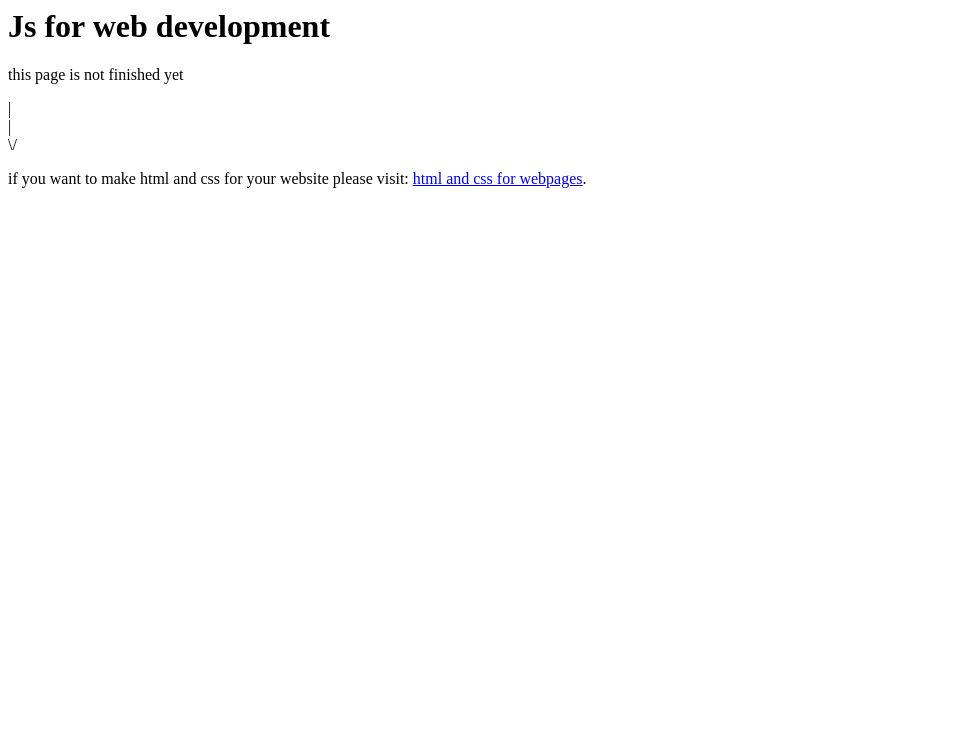
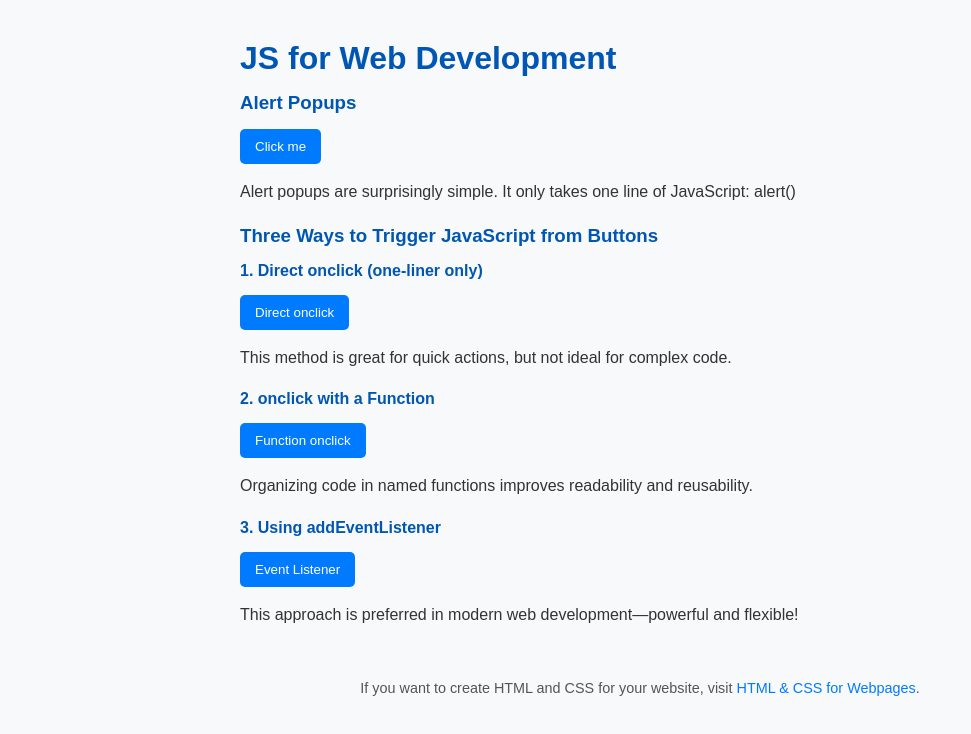
Before and after one commit to skyler1325/web-JS-tutorial, a plain HTML site: page index.html in a window 1280 px wide. Shown: the whole page, without its empty margins (0-971 px from the left). Drawn offline with Linux system fonts and the light colour scheme.

Commit message:
Update index.html

```diff
--- a/index.html
+++ b/index.html
@@ -1,9 +1,110 @@
+<!DOCTYPE html>
+<html lang="en">
 <head>
-  <title>Web Js Tutotial</title>
+  <meta charset="UTF-8" />
+  <meta name="viewport" content="width=device-width, initial-scale=1.0" />
+  <title>Web JS Tutorial</title>
+  <style>
+    /* Basic Reset */
+    * {
+      box-sizing: border-box;
+      font-family: Arial, sans-serif;
+      margin: 0;
+      padding: 0;
+    }
+
+    body {
+      background-color: #f8f9fa;
+      color: #333;
+      padding: 40px;
+    }
+
+    main {
+      max-width: 800px;
+      margin: auto;
+    }
+
+    h1, h3, h4 {
+      color: #0056b3;
+      margin-bottom: 15px;
+    }
+
+    p {
+      margin-bottom: 20px;
+      line-height: 1.6;
+    }
+
+    button {
+      padding: 10px 15px;
+      margin-bottom: 15px;
+      border: none;
+      background-color: #007bff;
+      color: white;
+      cursor: pointer;
+      border-radius: 5px;
+      transition: background-color 0.2s ease;
+    }
+
+    button:hover {
+      background-color: #0056b3;
+    }
+
+    footer {
+      margin-top: 50px;
+      font-size: 0.9em;
+      text-align: center;
+      color: #555;
+    }
+
+    a {
+      color: #007bff;
+      text-decoration: none;
+    }
+
+    a:hover {
+      text-decoration: underline;
+    }
+  </style>
 </head>
 <body>
-  <h1>Js for web development</h1>
-  <p>this page is not finished yet</p>
-  <p> |<br> |<br>\/</p>
-  <p>if you want to make html and css for your website please visit: <a href="https://skyler1325.github.io/project-not-ready/">html and css for webpages</a>.</p>
+  <main>
+    <h1>JS for Web Development</h1>
+
+    <section>
+      <h3>Alert Popups</h3>
+      <button onclick="alert('Hello, world')">Click me</button>
+      <p>Alert popups are surprisingly simple. It only takes one line of JavaScript: <code>alert()</code></p>
+    </section>
+
+    <section>
+      <h3>Three Ways to Trigger JavaScript from Buttons</h3>
+
+      <h4>1. Direct <code>onclick</code> (one-liner only)</h4>
+      <button onclick="alert('Direct onclick: Hello!')">Direct onclick</button>
+      <p>This method is great for quick actions, but not ideal for complex code.</p>
+
+      <h4>2. <code>onclick</code> with a Function</h4>
+      <button onclick="customAlert()">Function onclick</button>
+      <p>Organizing code in named functions improves readability and reusability.</p>
+
+      <h4>3. Using <code>addEventListener</code></h4>
+      <button id="listenerBtn">Event Listener</button>
+      <p>This approach is preferred in modern web development—powerful and flexible!</p>
+    </section>
+
+    <footer>
+      <p>If you want to create HTML and CSS for your website, visit <a href="https://skyler1325.github.io/project-not-ready/">HTML & CSS for Webpages</a>.</p>
+    </footer>
+  </main>
+
+  <script>
+    function customAlert() {
+      alert("Function onclick: Hi there!");
+    }
+
+    document.getElementById("listenerBtn").addEventListener("click", function () {
+      alert("Event listener: Greetings!");
+    });
+  </script>
 </body>
+</html>
```
